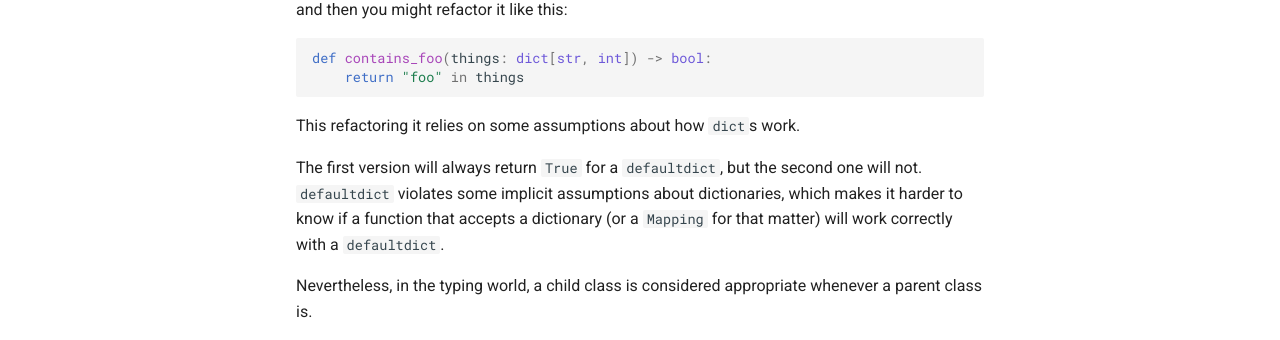
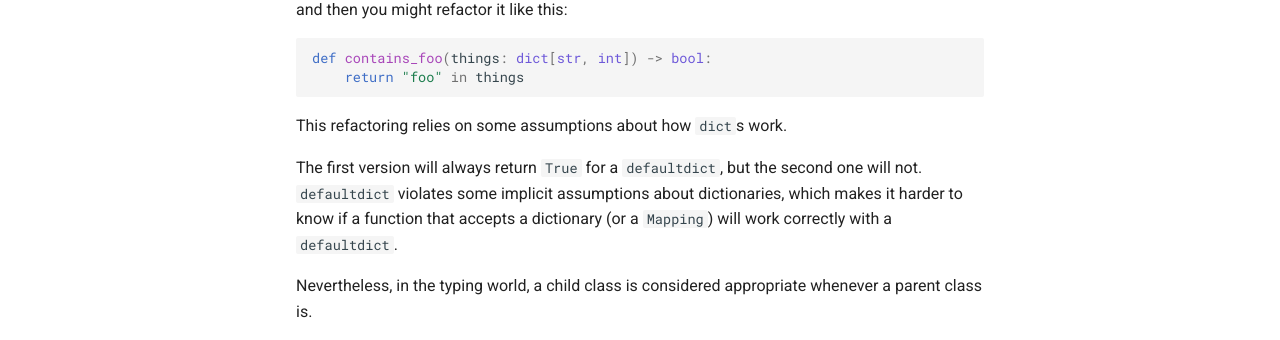
Before and after one commit to decorator-factory/typing-tips, an MkDocs documentation site: the page built from docs/faq/class-or-subclass/index.md, in a window 1280 px wide and 1385 px high. Shown: the part 875-1215 px from the top of the window. Built offline with MkDocs 1.6.1 and Material for MkDocs 9.7.7, drawn with Linux system fonts in a browser that asks for light colours; comment, search, counter and statistics services are not loaded.

Commit message:
Fix some typos

````diff
--- a/docs/faq/class-or-subclass/index.md
+++ b/docs/faq/class-or-subclass/index.md
@@ -40,11 +40,11 @@ and then you might refactor it like this:
 def contains_foo(things: dict[str, int]) -> bool:
     return "foo" in things
 ```
-This refactoring it relies on some assumptions about how `dict`s work.
+This refactoring relies on some assumptions about how `dict`s work.
 
 The first version will always return `True` for a `defaultdict`, but the second one
 will not. `defaultdict` violates some implicit assumptions about dictionaries, which makes it harder
-to know if a function that accepts a dictionary (or a `Mapping` for that matter) will work correctly
+to know if a function that accepts a dictionary (or a `Mapping`) will work correctly
 with a `defaultdict`.
 
 Nevertheless, in the typing world, a child class is considered appropriate whenever a parent class is.
````
